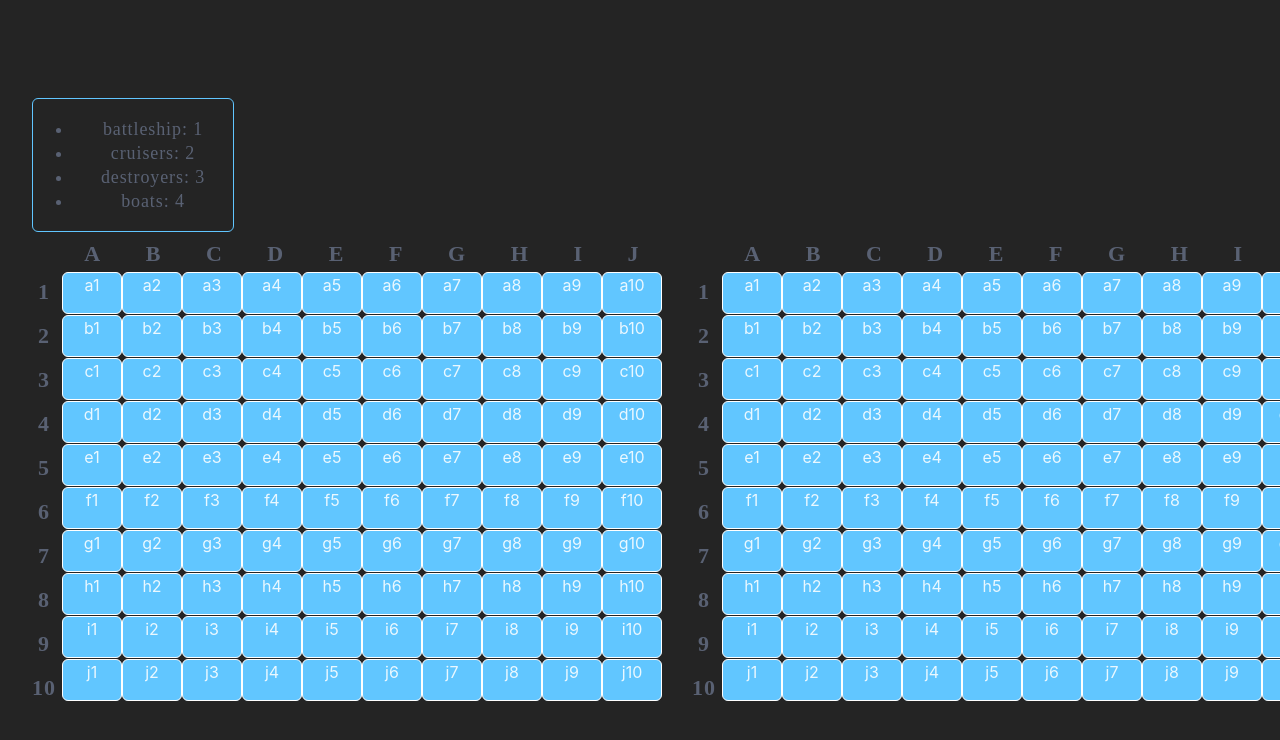
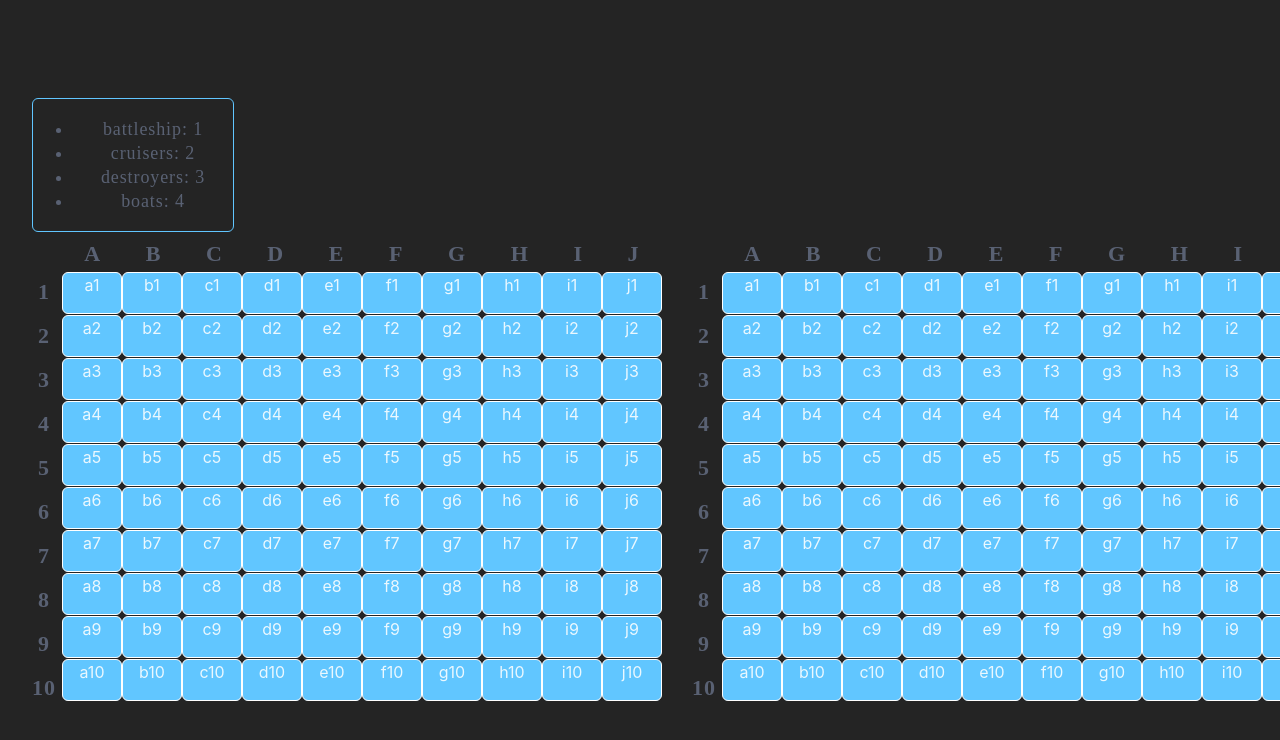
Before and after one commit to stimul777/sea_battle, a website built with Vite: page index.html in a window 1280 px wide. Shown: the top 740 px of the page. Built offline with nearby package versions, Linux system fonts and the light colour scheme; files whose address does not match are found by name.

Commit message:
[enemy-map] правильная игровая сетка

```diff
--- a/src/app/controllers/gridListener.ts
+++ b/src/app/controllers/gridListener.ts
@@ -34,6 +34,9 @@ export function GridListener() {
     $enemyGrid?.addEventListener('click', (event: Event) => {
       event.stopPropagation();
       //@ts-ignore
+      if (event.target.classList.contains('shot')) return;
+
+      //@ts-ignore
       const elem = event.target.classList[0];
       //@ts-ignore
       event.target.classList.add('shot');
--- a/src/app/view/grid/grid.ts
+++ b/src/app/view/grid/grid.ts
@@ -15,28 +15,28 @@ export function onGrid(value: 'my-grid' | 'enemy-grid') {
   container_numbers.classList.add('numbersLeft');
 
   container.append(container_numbers, container_letters, container_grid);
-  $wrapper?.append(container);
+  $wrapper.append(container);
 
-  for (const [index, letter] of letters.entries()) {
+  letters.forEach((letter: string, number: number) => {
     const containerLetters: HTMLElement = document.createElement('p') as HTMLElement;
     containerLetters.classList.add('letterOnTop');
-    containerLetters.innerText = letter;
+    containerLetters.innerText = String(letter);
     container_letters.append(containerLetters);
 
     const containerNumbers: HTMLElement = document.createElement('p') as HTMLElement;
     containerNumbers.classList.add('numberOnLeft');
-    containerNumbers.innerText = String(index + 1);
+    containerNumbers.innerText = String(number + 1);
     container_numbers.append(containerNumbers);
 
-    for (let i = 1; i <= letters.length; i++) {
+    // построение сетки внутри
+    letters.forEach((letter: string) => {
       const div: HTMLElement = document.createElement('div') as HTMLElement;
-      div.classList.add(letter + i);
-      div.classList.add(letter + i);
-      div.innerHTML = letter + i;
+      div.classList.add(letter + (number + 1));
+      div.innerHTML = letter + (number + 1);
       div.classList.add('square');
-      container_grid?.append(div);
-    }
-  }
+      container_grid.append(div);
+    });
+  });
 }
 
 onGrid('my-grid');
--- a/src/assets/css/grid.css
+++ b/src/assets/css/grid.css
@@ -9,6 +9,15 @@
   width: 680px;
   margin: 0 30px 0 0;
   /* border: 1px solid orange;   */
+}
+
+.my-grid, .enemy-grid   {
+  display: grid;
+  grid-template-columns: repeat(10, 60px);
+  width: 600px;
+  height: 430px;
+  margin: 0 0 0 30px;
+  /* border: 1px solid red; */
 }
 
 .lettersTop {
@@ -52,26 +61,6 @@
   color: rgba(113, 124, 150, 0.7);
 }
 
-.enemy-grid_wrapper {
-  /* border: 1px solid blue; */
-
-}
-
-.my-grid, .enemy-grid   {
-  display: grid;
-  grid-template-columns: repeat(10, 60px);
-  width: 600px;
-  height: 430px;
-  margin: 0 0 0 30px;
-  /* border: 1px solid red; */
-}
-
-/* .enemy-grid {
-  display: grid;
-  grid-template-columns: repeat(10, 60px);
-  margin: 0 0 0 50px;
-} */
-
 .square {
   height: 40px;
   background: #61C6FF;
@@ -92,6 +81,7 @@
   background: rgb(0, 0, 97);
 }
 
+/* animation */
 .square-fire-animation {
   background: url('/src/assets/animations/fire.gif');
   background-size: 60px 40px;
```
